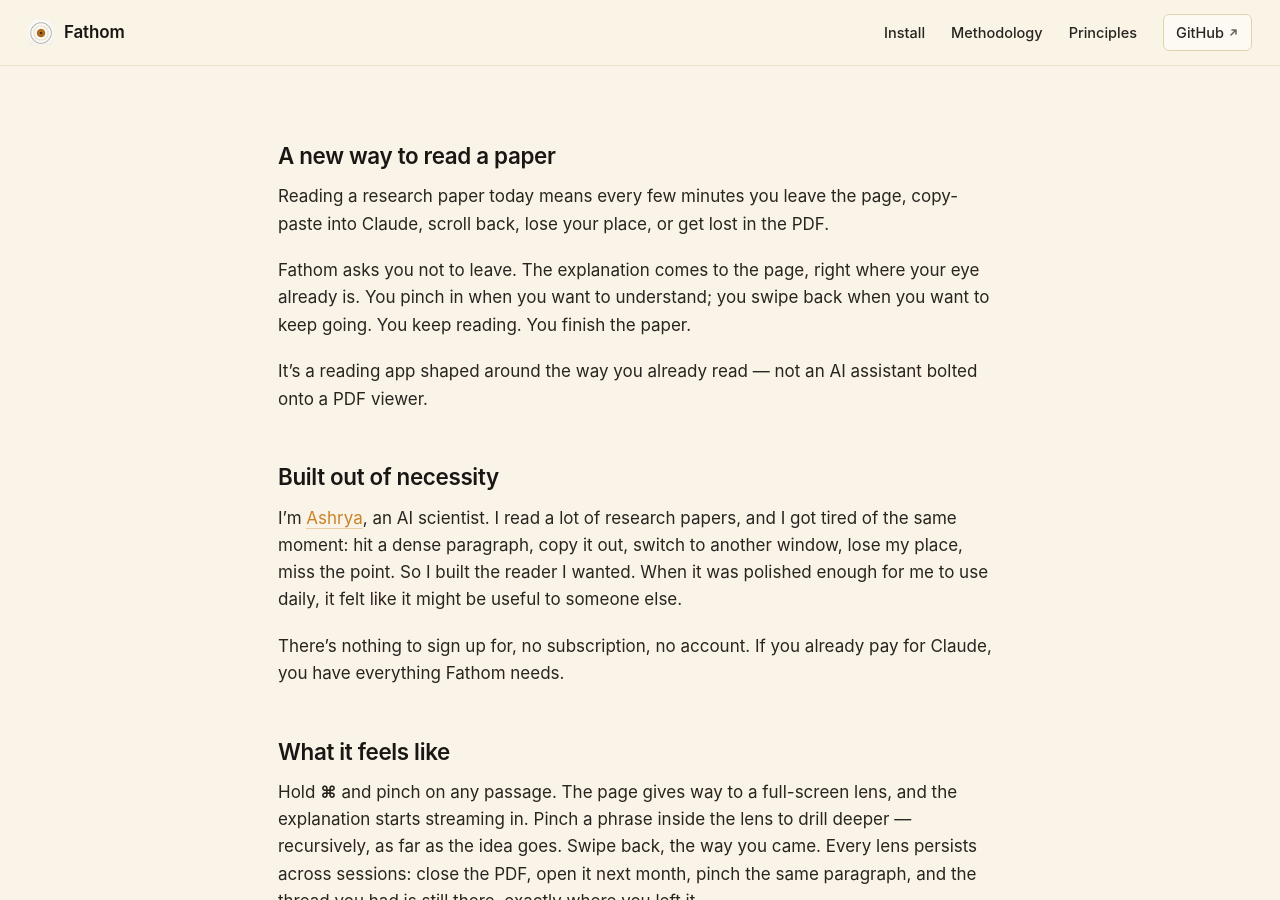
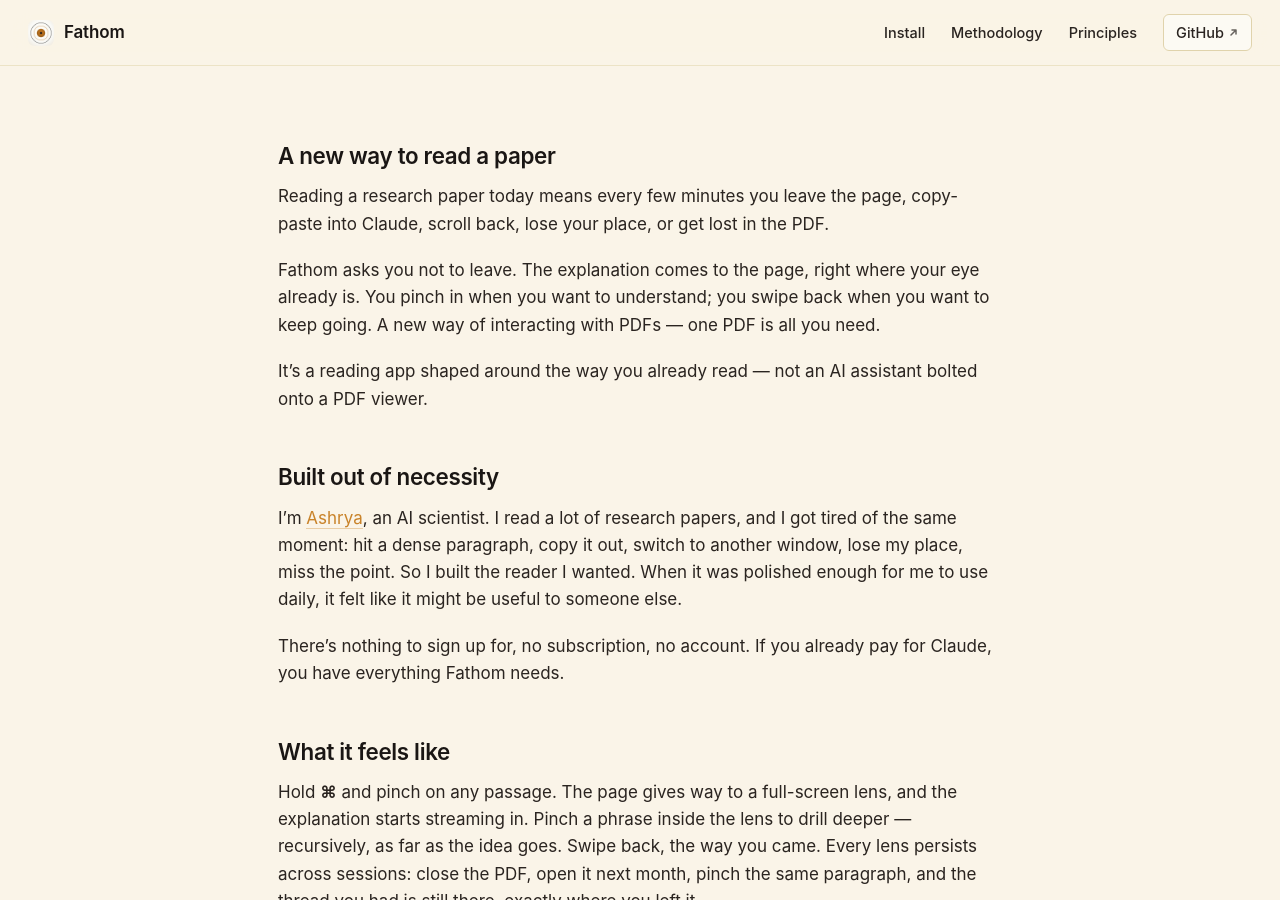
Before and after one commit to ashryaagr/Fathom, a Jekyll site: the page built from docs/index.md, in a window 1280 px wide and 900 px high, scrolled down 484 px. Built offline with Jekyll 4.4.1, drawn with Linux system fonts in a browser that asks for light colours.

Commit message:
Copy: 'A new way of interacting with PDFs — one PDF is all you need.'

```diff
--- a/docs/index.md
+++ b/docs/index.md
@@ -11,8 +11,8 @@
 
 Fathom asks you not to leave. The explanation comes to the page, right
 where your eye already is. You pinch in when you want to understand; you
-swipe back when you want to keep going. You keep reading. You finish the
-paper.
+swipe back when you want to keep going. A new way of interacting with
+PDFs — one PDF is all you need.
 
 It's a reading app shaped around the way you already read — not an AI
 assistant bolted onto a PDF viewer.
```
Also changed, not shown: README.md.
